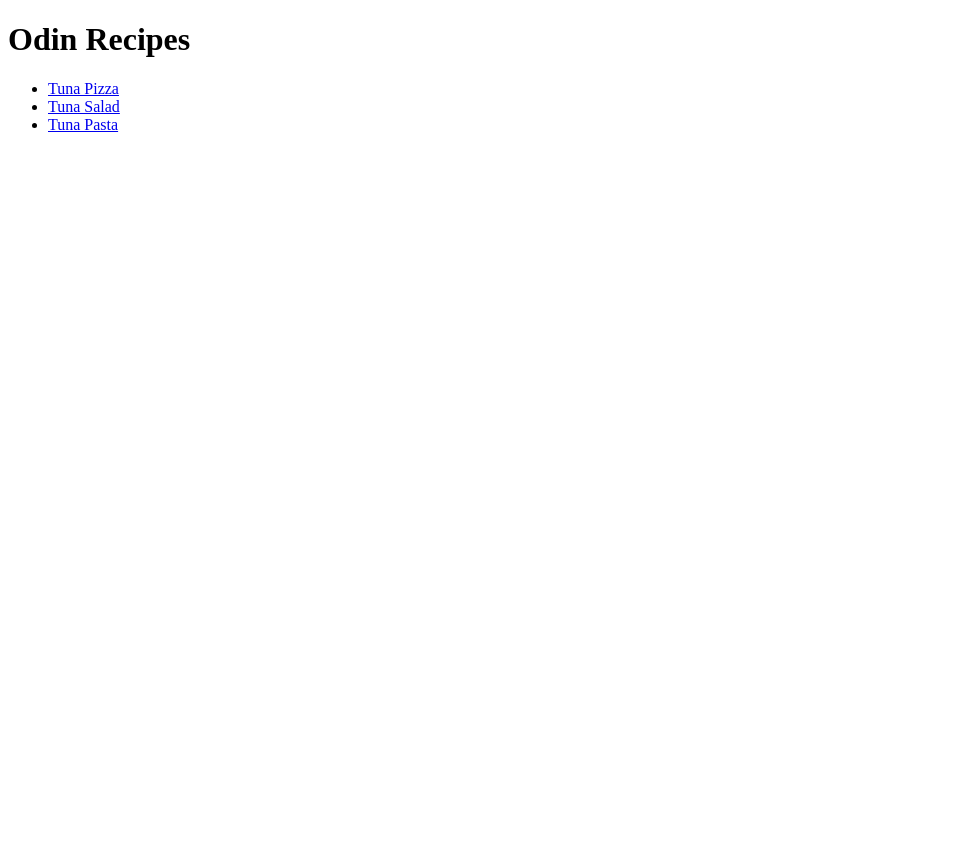
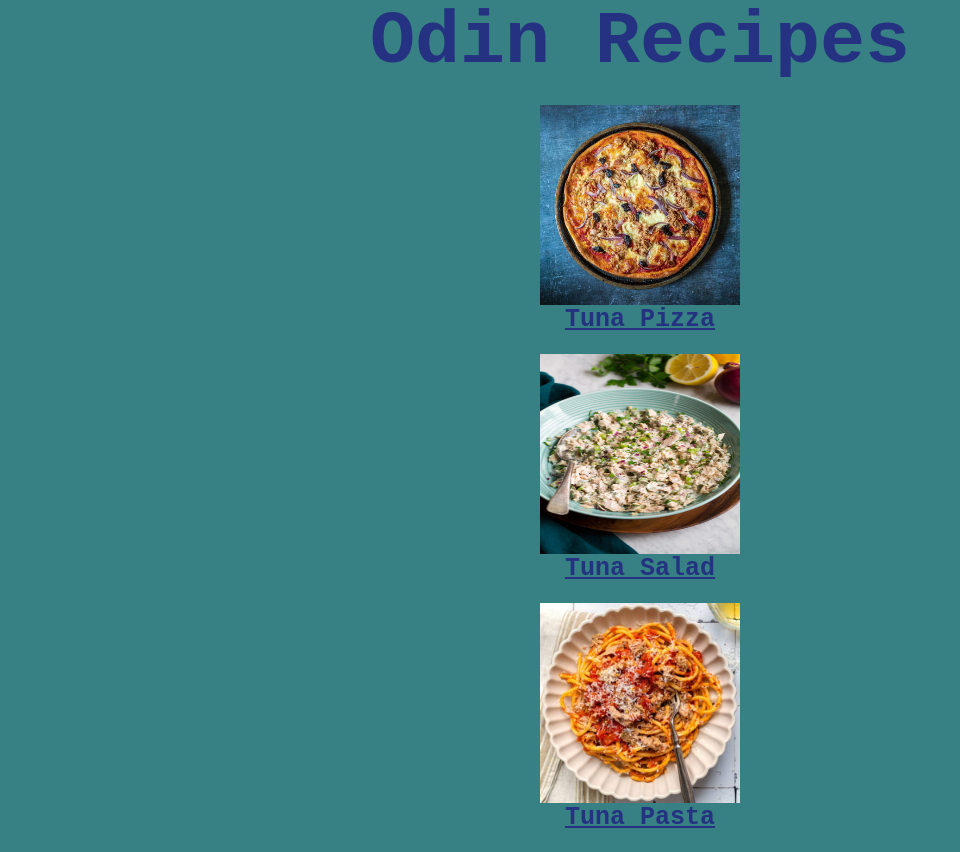
Before and after one commit to RalucaDavid/odin-recipes, a plain HTML site: page index.html in a window 1280 px wide. Shown: the whole page, without its empty margins (0-960 px from the left). Before the commit the page ends 800 px from the top, so only its background shows below. Drawn offline with Linux system fonts and the light colour scheme.

Commit message:
Add a new design to index.html

```diff
--- a/index.html
+++ b/index.html
@@ -2,15 +2,23 @@
 <html lang="en">
     <head>
         <meta charset="UFT-8">
-        <title>Odin Recipes</title>
+        <meta name="viewport" content="width=device-width, initial-scale=1.0">
+        <link rel="stylesheet" href="style.css"/>
+        <title class="title">Odin Recipes</title>
     </head>
 
     <body>
-        <h1>Odin Recipes</h1>
-        <ul>
-            <li><a href="recipes/tuna-pizza.html">Tuna Pizza</a></li>
-            <li><a href="recipes/tuna-salad.html">Tuna Salad</a></li>
-            <li><a href="recipes/tuna-pasta.html">Tuna Pasta</a></li>
-        </ul>
+        <div>
+            <img class=recipe_image src="./recipes/images/Tuna-Pizza-photo.jpg" alt="Photo with a Tuna Pizza">
+            <a href="recipes/tuna-pizza.html">Tuna Pizza</a>
+        </div>
+        <div>
+            <img class=recipe_image src="./recipes/images/Tuna-Salad-photo.jpg" alt="Photo with a Tuna Pizza">
+            <a href="recipes/tuna-salad.html">Tuna Salad</a>
+        </div>
+        <div>
+        <img class=recipe_image src="./recipes/images/Tuna-Pasta-photo.jpg" alt="Photo with a Tuna Pizza">
+        <a href="recipes/tuna-pasta.html">Tuna Pasta</a>
+        </div>
     </body>
 </html>
--- /dev/null
+++ b/style.css
@@ -0,0 +1,26 @@
+*{
+  background-color: #378083;
+  text-align: center;
+  font-family: 'Courier New', Courier, monospace;
+  color: #243281;
+  display: block;
+  font-size:25px;
+  font-weight:700;
+}
+
+.title{
+    font-size: 75px;
+}
+
+.recipe_image{
+    width:200px;
+    height:200px;
+    display: block;
+    margin-left: auto;
+    margin-right: auto;
+}
+
+div{
+    margin-top: 20px;
+    margin-bottom: 20px;
+}
```
